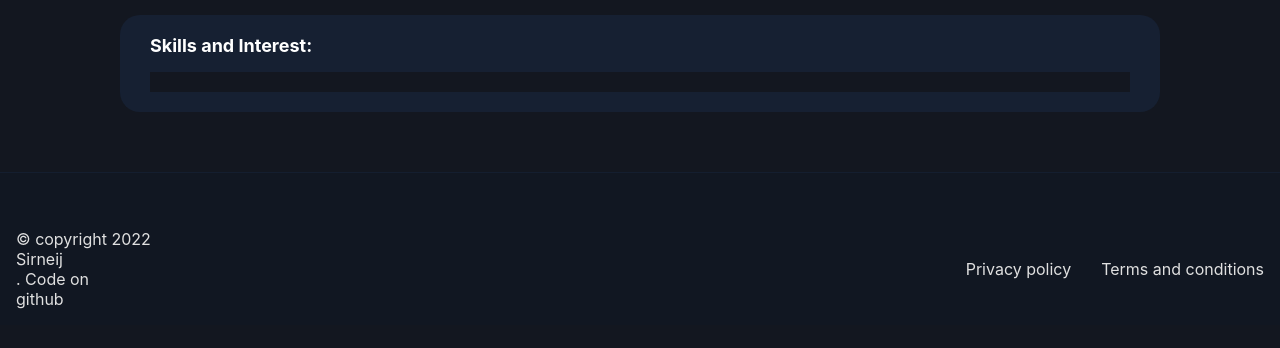
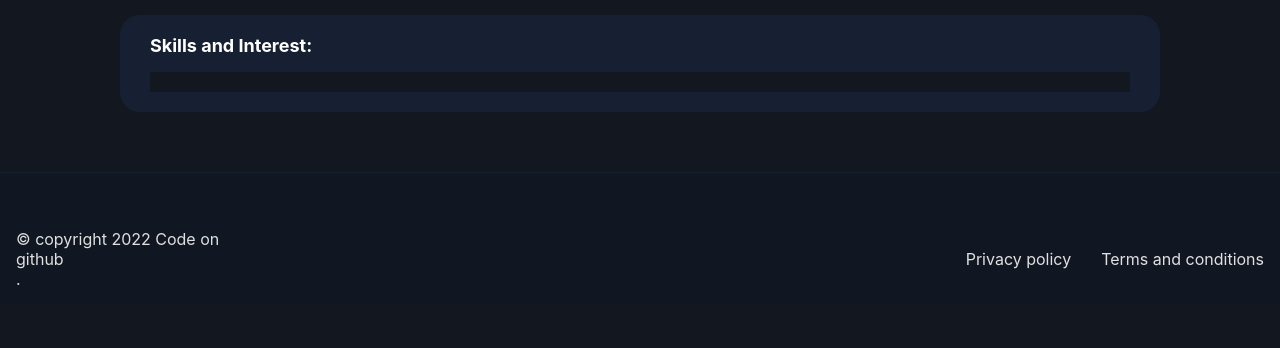
Before and after one commit to Sirneij/torre, a Django app: page / in a window 1280 px wide. Shown: the part 302-650 px from the top of the page. Run offline with Django 4.2, Linux system fonts and the light colour scheme; data that the repository does not hold is empty; parts of the project's set-up code (start-up, migrations or seed data) failed here and were passed over.

Commit message:
Formatted

```diff
--- a/templates/_includes/_footer.html
+++ b/templates/_includes/_footer.html
@@ -6,8 +6,7 @@
         <script type="text/JavaScript">
           document.write(new Date().getFullYear())
         </script>
-        <a href="https://github.com/Sirneij/">Sirneij</a>. Code on
-        <a href="https://github.com/Sirneij/torre">github</a>
+        Code on <a href="https://github.com/Sirneij/torre">github</a>.
       </p>
     </div>
 
```
